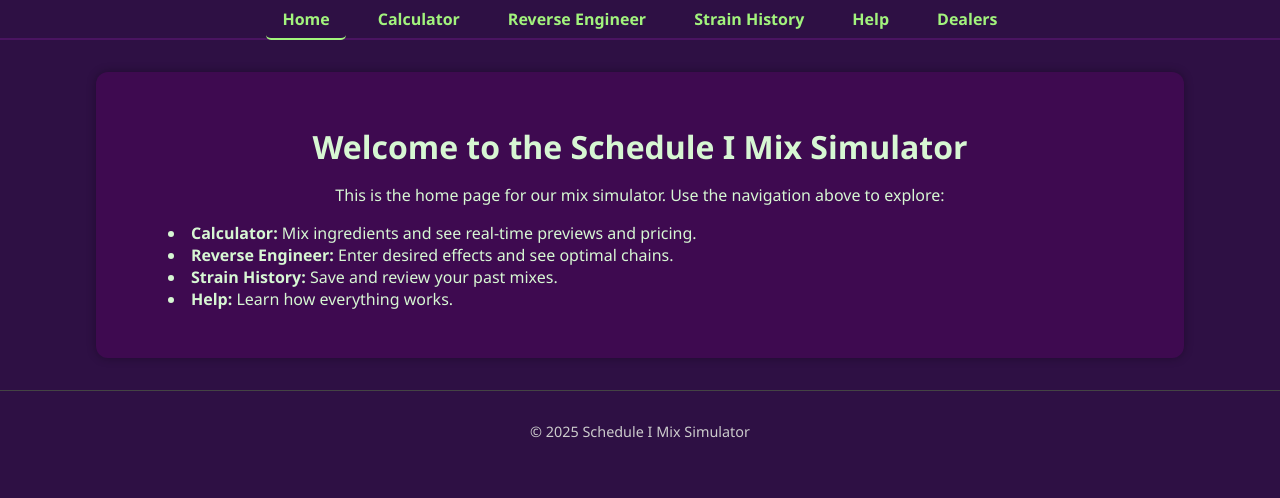
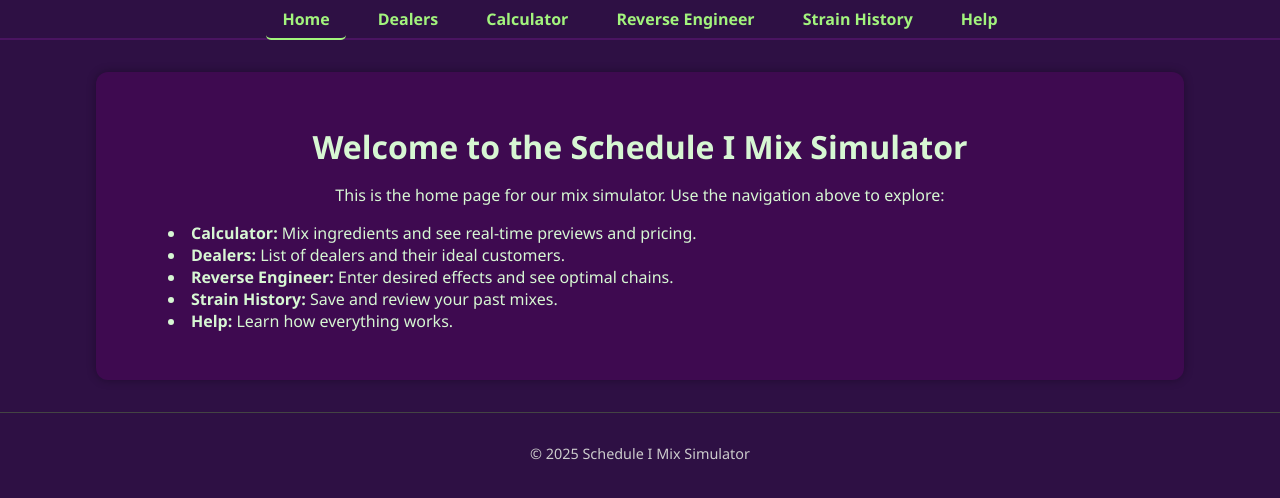
Before and after one commit to itsemji/schedule-i-mixer, a plain HTML site: page index.html in a window 1280 px wide. Drawn offline with Linux system fonts and the light colour scheme.

Commit message:
Fixing nav link order

```diff
--- a/index.html
+++ b/index.html
@@ -25,11 +25,11 @@
     <nav>
       <ul>
         <li><a href="index.html" class="active">Home</a></li>
+        <li><a href="dealers.html">Dealers</a></li>
         <li><a href="calculator.html">Calculator</a></li>
         <li><a href="reverse.html">Reverse Engineer</a></li>
         <li><a href="history.html">Strain History</a></li>
         <li><a href="help.html">Help</a></li>
-        <li><a href="dealers.html">Dealers</a></li>
       </ul>
     </nav>
   </header>
@@ -40,6 +40,7 @@
         <body>
           <ul>
             <li><strong>Calculator:</strong> Mix ingredients and see real-time previews and pricing.</li>
+            <li><strong>Dealers:</strong> List of dealers and their ideal customers.</li>
             <li><strong>Reverse Engineer:</strong> Enter desired effects and see optimal chains.</li>
             <li><strong>Strain History:</strong> Save and review your past mixes.</li>
             <li><strong>Help:</strong> Learn how everything works.</li>
```
Also changed, not shown: calculator.html (+1 -0 lines), dealers.html (+1 -1 lines), help.html (+1 -0 lines), history.html (+1 -0 lines).
